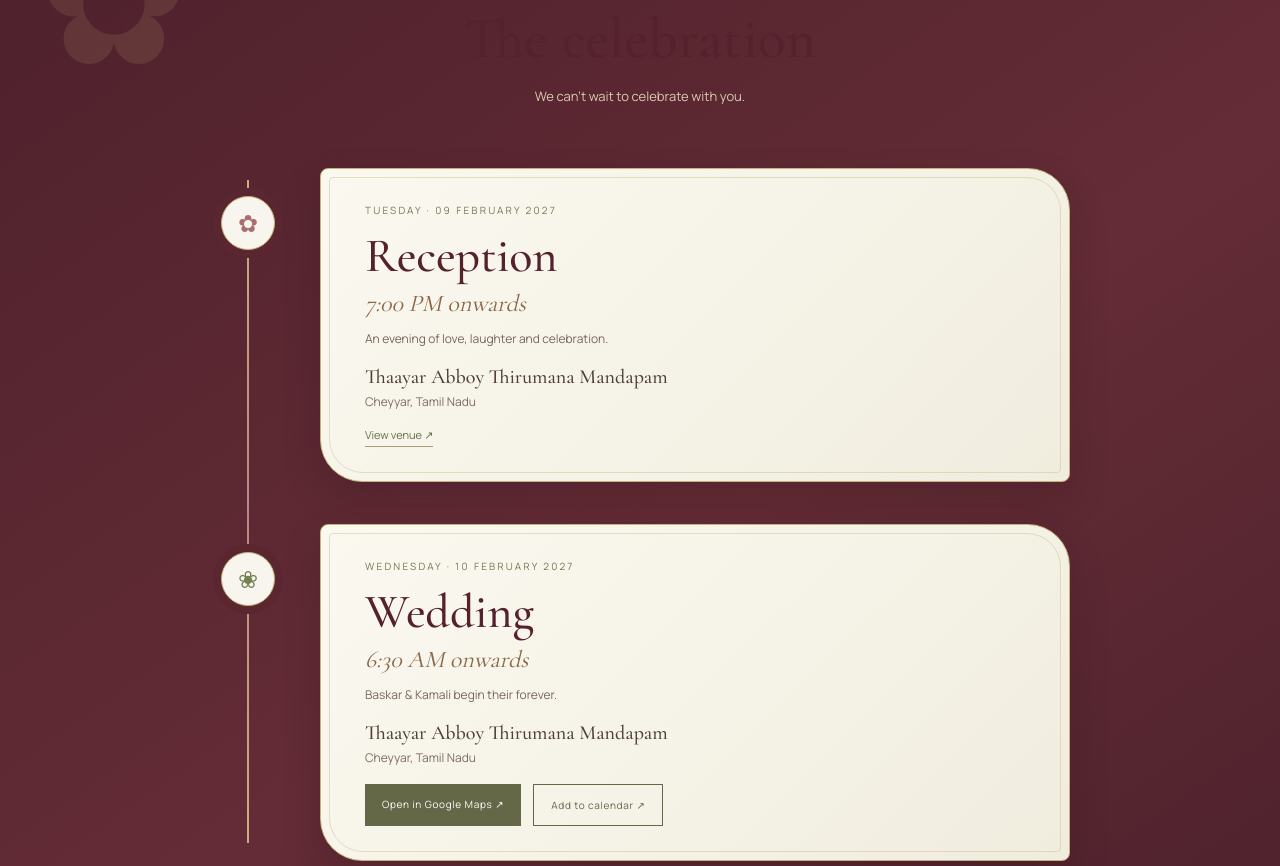
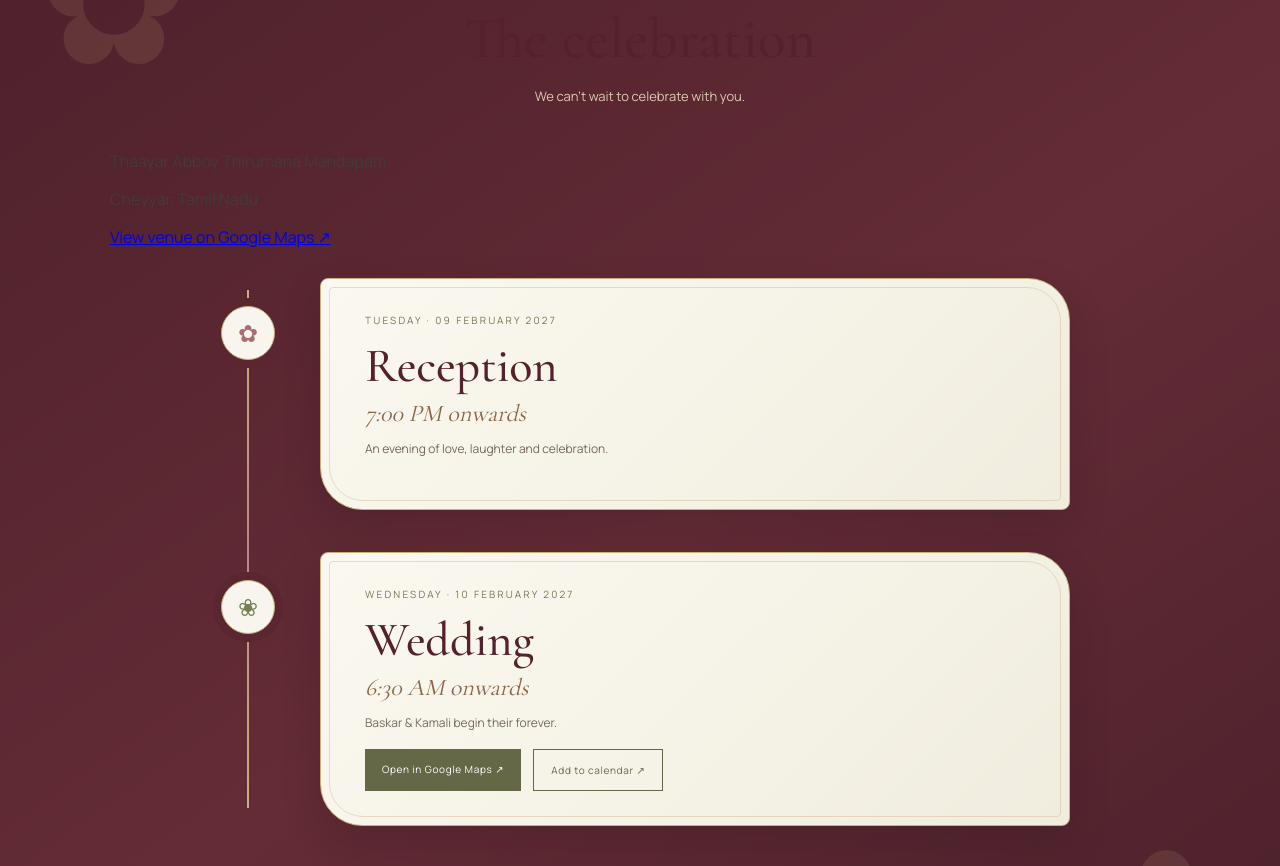
Before and after one commit to akamali-13/baskar-kamali-wedding, a plain HTML site: page index.html in a window 1280 px wide. Shown: the part 1573-2439 px from the top of the page. Drawn offline with nearby package versions, Linux system fonts and the light colour scheme.

Commit message:
Show shared wedding venue once above the event timeline

```diff
--- a/index.html
+++ b/index.html
@@ -63,6 +63,11 @@
           <h2 data-en="The celebration" data-ta="திருமண நிகழ்வு">The celebration</h2>
           <p data-en="We can't wait to celebrate with you." data-ta="உங்களுடன் இந்த இனிய நாளை கொண்டாட ஆவலுடன் காத்திருக்கிறோம்.">We can't wait to celebrate with you.</p>
         </div>
+        <div class="shared-venue">
+          <p class="shared-venue-name">Thaayar Abboy Thirumana Mandapam</p>
+          <p class="shared-venue-place">Cheyyar, Tamil Nadu</p>
+          <a class="shared-venue-link" target="_blank" rel="noopener" href="https://www.google.com/maps/search/?api=1&query=Thaayar+Abboy+Thirumana+Mandapam+Cheyyar">View venue on Google Maps ↗</a>
+        </div>
         <ol class="event-timeline">
           <li class="timeline-item reception-item">
             <span class="timeline-marker" aria-hidden="true">✿</span>
@@ -71,9 +76,6 @@
               <h3 data-en="Reception" data-ta="வரவேற்பு">Reception</h3>
               <p class="timeline-time" data-en="7:00 PM onwards" data-ta="மாலை 7:00 மணி முதல்">7:00 PM onwards</p>
               <p class="timeline-note" data-en="An evening of love, laughter and celebration." data-ta="அன்பும் மகிழ்ச்சியும் நிறைந்த மாலைப் பொழுது.">An evening of love, laughter and celebration.</p>
-              <p class="event-venue">Thaayar Abboy Thirumana Mandapam</p>
-              <p class="event-place">Cheyyar, Tamil Nadu</p>
-              <a class="timeline-link" target="_blank" rel="noopener" href="https://www.google.com/maps/search/?api=1&query=Thaayar+Abboy+Thirumana+Mandapam+Cheyyar">View venue ↗</a>
             </article>
           </li>
           <li class="timeline-item wedding-item">
@@ -83,8 +85,6 @@
               <h3 data-en="Wedding" data-ta="திருமணம்">Wedding</h3>
               <p class="timeline-time" data-en="6:30 AM onwards" data-ta="காலை 6:30 மணி முதல்">6:30 AM onwards</p>
               <p class="timeline-note" data-en="Baskar & Kamali begin their forever." data-ta="பாஸ்கர் & கமலி தங்கள் வாழ்வின் புதிய பயணத்தைத் தொடங்குகிறார்கள்.">Baskar & Kamali begin their forever.</p>
-              <p class="event-venue">Thaayar Abboy Thirumana Mandapam</p>
-              <p class="event-place">Cheyyar, Tamil Nadu</p>
               <div class="event-buttons">
                 <a class="button button-gold" target="_blank" rel="noopener" href="https://www.google.com/maps/search/?api=1&query=Thaayar+Abboy+Thirumana+Mandapam+Cheyyar">Open in Google Maps ↗</a>
                 <a class="button button-outline" href="https://calendar.google.com/calendar/render?action=TEMPLATE&text=Baskar%20%26%20Kamali%20Wedding&dates=20270210T063000/20270210T100000&details=Wedding%20of%20Baskar%20%26%20Kamali&location=Thaayar%20Abboy%20Thirumana%20Mandapam%2C%20Cheyyar" target="_blank" rel="noopener">Add to calendar ↗</a>
```
